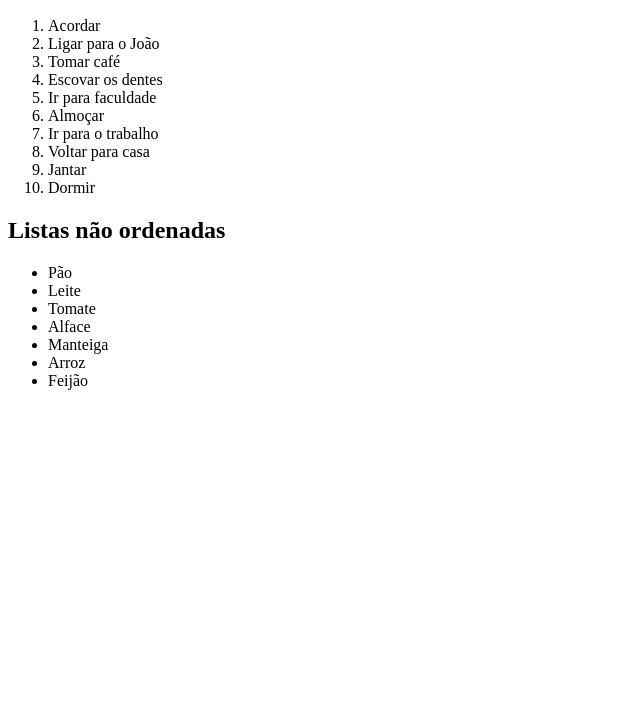
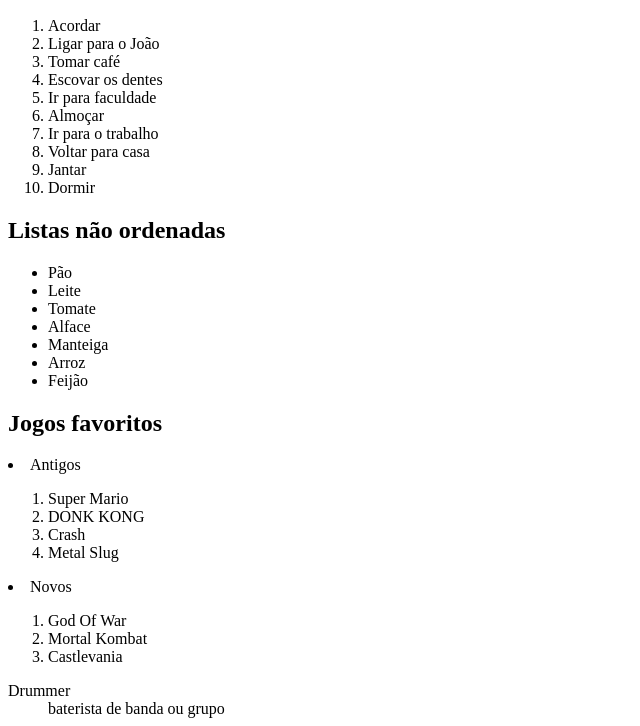
Before and after one commit to gustavodsilva/list_ol_ul, a plain HTML site: page index.html in a window 1280 px wide. Shown: the part 110-836 px from the top of the page, without its empty margins (0-640 px from the left). Before the commit the page ends 800 px from the top, so only its background shows below. Drawn offline with Linux system fonts and the light colour scheme.

Commit message:
Update index.html

```diff
--- a/index.html
+++ b/index.html
@@ -35,6 +35,26 @@
         <li>Feijão</li>
     </ul>
 
+<h2>Jogos favoritos</h2>
+
+<li>Antigos</li>
+<ol>
+    <li>Super Mario</li>
+    <li>DONK KONG</li>
+    <li>Crash</li>
+    <li>Metal Slug</li>
+</ol>
+
+<li>Novos</li>
+<ol>
+    <li>God Of War</li>
+    <li>Mortal Kombat</li>
+    <li>Castlevania</li>
+</ol>
+
+<dt>Drummer</dt>
+<dd>baterista de banda ou grupo</dd>
 
 </body>
 </html>
+</html>
```
